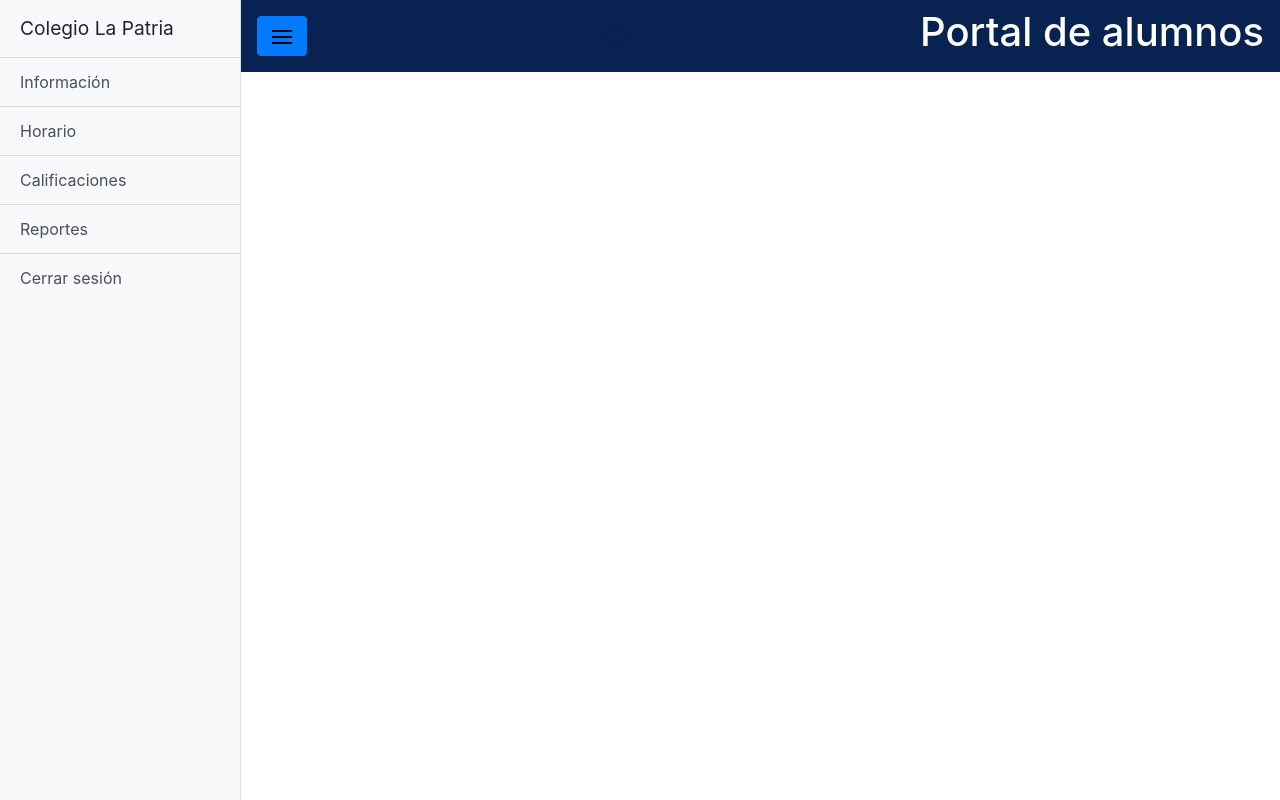
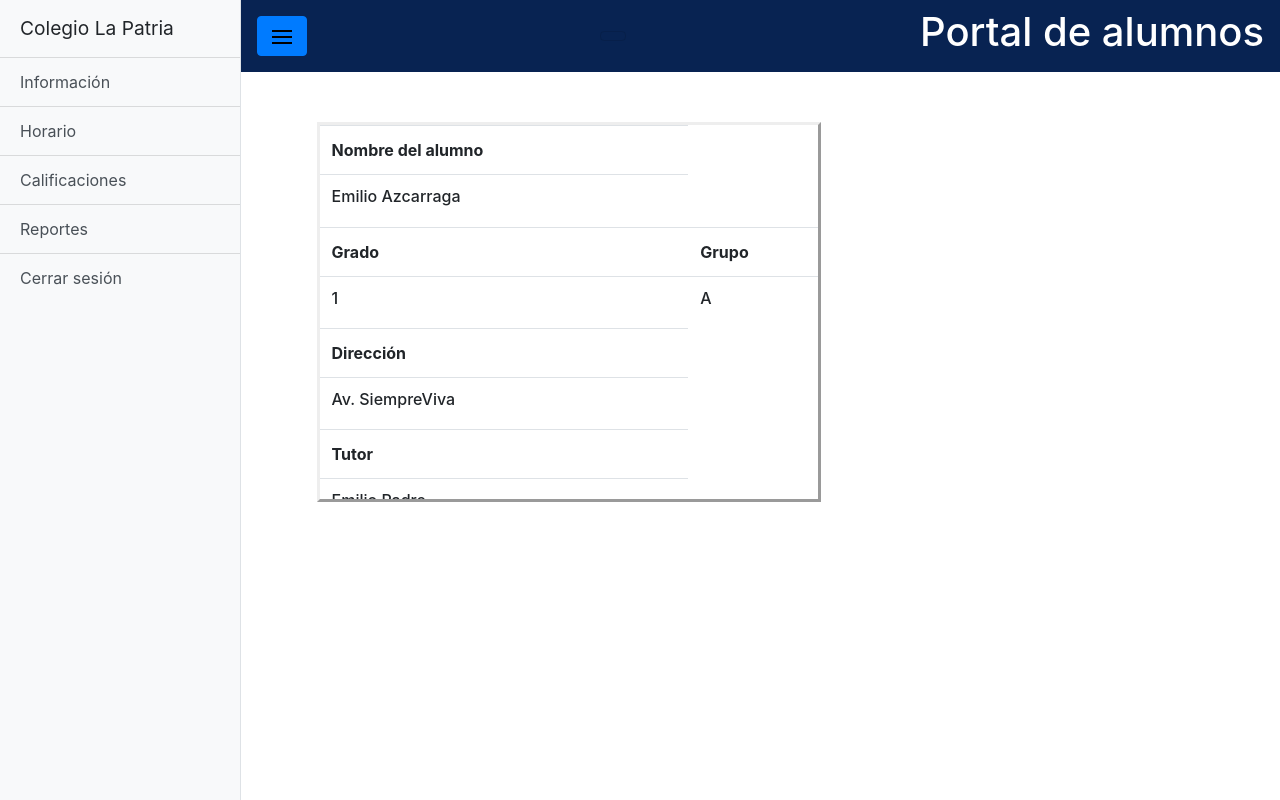
Before and after one commit to team-queso/Colegio-La-Patria, a Django app: page /primaria/informacion in a window 1280 px wide. Run offline with Django 3.2, Linux system fonts and the light colour scheme; lists and menus that the app fills with data are empty; some libraries are stand-ins or nearby versions.

Commit message:
Informacion

```diff
--- a/LaPatria/static/css/css-manual/base.css
+++ b/LaPatria/static/css/css-manual/base.css
@@ -5,11 +5,22 @@
 h1{
 	color: white;
 }
- /*!
- * Start Bootstrap - Simple Sidebar (https://startbootstrap.com/template-overviews/simple-sidebar)
- * Copyright 2013-2019 Start Bootstrap
- * Licensed under MIT (https://github.com/BlackrockDigital/startbootstrap-simple-sidebar/blob/master/LICENSE)
- */
+
+.datos_alumno{
+
+  margin-top: 5%;
+  margin-left: 6%;
+  width: 500px;
+  height: 380px;
+  background-color: white;
+  color: black;
+  text-align: left;
+  border-style: outset;
+  overflow: auto;
+
+}
+
+
 body {
   overflow-x: hidden;
 }
@@ -53,4 +64,14 @@ body {
   #wrapper.toggled #sidebar-wrapper {
     margin-left: -15rem;
   }
+  .datos_alumno{
+    width: 100%;
+  }
 }
+@media screen and (min-width: 400px) {
+  .datos_alumno {width: 25%; }
+}
+
+@media screen and (min-width: 600px) {
+  .datos_alumno {width: 50%; }
+}
--- a/LaPatria/templates/primaria/informacion.html
+++ b/LaPatria/templates/primaria/informacion.html
@@ -3,7 +3,34 @@
 {% block content %}
 
 
+    <div class="datos_alumno">
 
+            <table class="table table-hover">
+
+
+                    <tr> <th>Nombre del alumno</th></tr>
+                    <tr> <th><h6>Emilio Azcarraga</h6></th></tr>
+                    <tr>
+                        <th>Grado </th>
+                        <th>Grupo </th>
+                    </tr>
+                    <tr>
+                            <th> <h6>1</h6></th>
+                            <th><h6> A</h6></th>
+                    </tr>
+                    <tr> <th>Dirección</th></tr>
+                    <tr> <th><h6>Av. SiempreViva</h6></th></tr>
+                    <tr> <th>Tutor</th></tr>
+                    <tr> <th><h6>Emilio Padre</h6></th></tr>
+                    <tr> <th>Numero de emergencia</th></tr>
+                    <tr> <th><h6>911</h6></th></tr>
+
+
+            </table>
+
+
+
+    </div>
 
 
 
```
